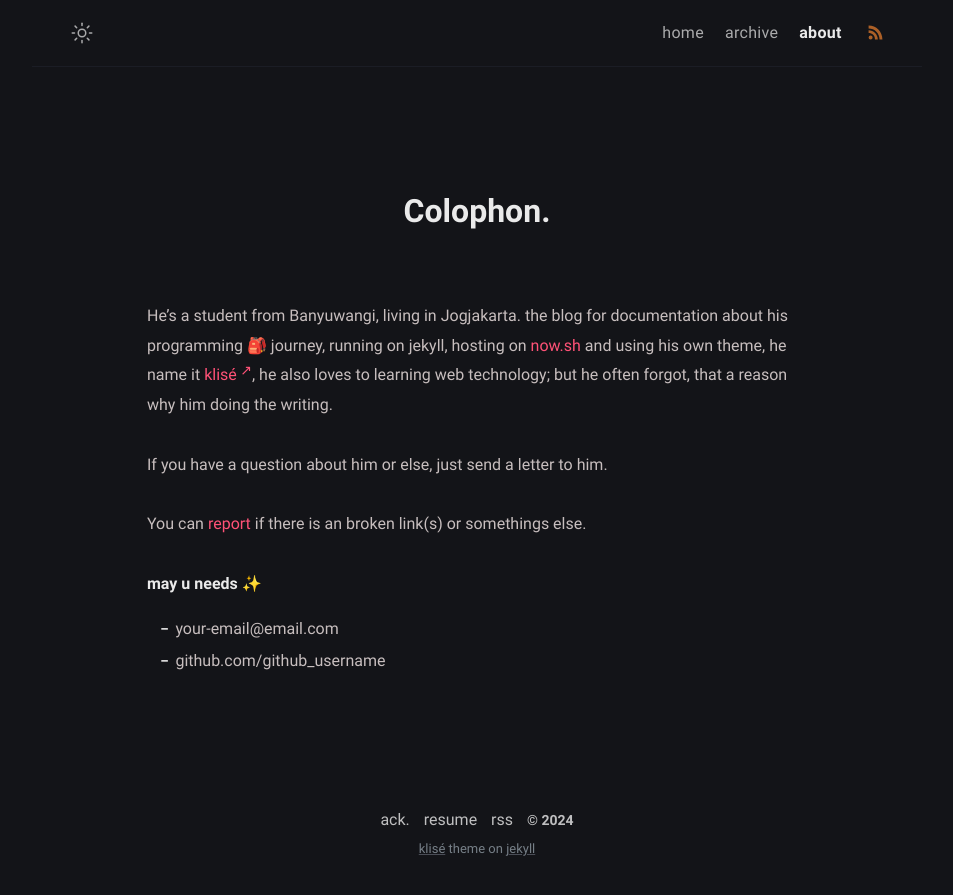
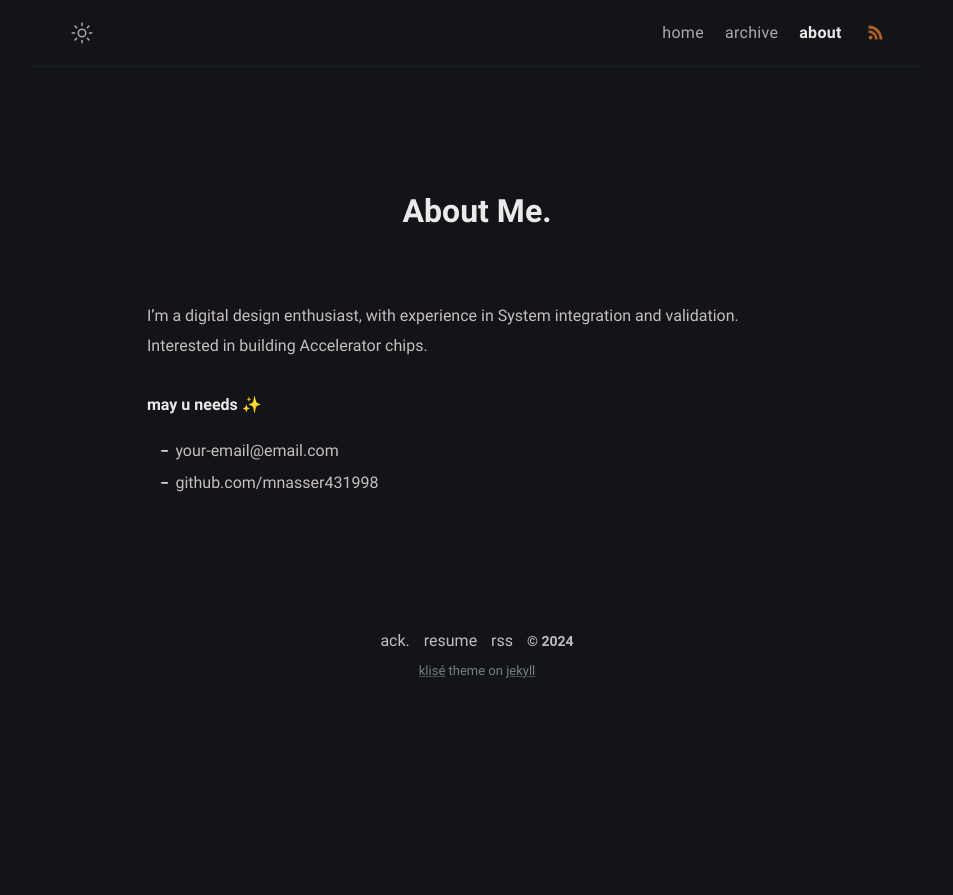
Before and after one commit to mnasser431998/mnasser431998.github.io, a Jekyll site: the page built from about.md, in a window 1280 px wide. Shown: the top 895 px of the page, without its empty margins (163-1116 px from the left). Built offline with Jekyll 4.4.1, drawn with Linux system fonts in a browser that asks for light colours.

Commit message:
Update site

```diff
--- a/_config.yml
+++ b/_config.yml
@@ -1,24 +1,22 @@
 # Site settings
-title: Klise Theme # site title
+title: Nasser's Website # site title
 description: >- # site description
-  He's writing in Bahasa about web technology and experience as a journal
-  for documentation things that he learned, meet him <a href="https://github.com/piharpi" target="_blank" rel="noopener">@github</a>.
+  Personal blog, writes about Digital Design, SoC, FPGAs and embedded system.
 lang: en-US # default lang
-timezone: Asia/Jakarta # set your timezone
+timezone: Africa/Cairo # set your timezone
 image: assets/img/ogp.png # This image used for Open Graph more info https://ogp.me/
-repo: https://github.com/piharpi/jekyll-klise # site repo [optional]
+repo: https://github.com/mnasser431998 # site repo [optional]
 mode: dark # default theme "dark" | "light"
 
 # Profile settings
 author:
-  name: Jekyll Klisé # author name
+  name: M Nasser# author name
   bio: >- # tell to the world
-    The minimalist Jekyll theme, light and dark mode support, for running a personal site and blog,
-    meet Klisé theme at <a href="https://github.com/piharpi/jekyll-klise" target="_blank" rel="noopener">@github</a>.
-  username: username # general username
-  github: github_username # github username
-  twitter: twitter_username # twitter username
-  facebook: facebook_username # facebook username
+    I'm digital design enthusiast, writes about Digital Design, SoC, FPGAs and embedded systems.
+  username: mnasser431998 # general username
+  github: mnasser431998 # github username
+  #twitter: twitter_username # twitter username
+  #facebook: facebook_username # facebook username
   email: your-email@email.com # email adress
   avatar: /assets/img/avatar.jpg # change with your own avatar
 
--- a/about.md
+++ b/about.md
@@ -1,16 +1,12 @@
 ---
-title: Colophon
+title: About Me
 permalink: /about/
 layout: page
-excerpt: Hello peeps, I'm student of computer science from Banyuwangi, living in Jogjakarta. This blog for documentation about my programming journey, running on jekyll, hosting on netlify and using my own simple theme.
+excerpt: Digital design and SoC enthusiast
 comments: false
 ---
 
-He's a student from Banyuwangi, living in Jogjakarta. the blog for documentation about his programming 🎒 journey, running on jekyll, hosting on [now.sh](http://now.sh) and using his own theme, he name it <a href="https://github.com/piharpi/jekyll-klise" target="_blank" rel="noopener">klisé</a>, he also loves to learning web technology; but he often forgot, that a reason why him doing the writing.
-
-If you have a question about him or else, just send a letter to him.
-
-You can [report](http://github.com/piharpi/jekyll-klise/issues/new) if there is an broken link(s) or somethings else.
+I'm a digital design enthusiast, with experience in System integration and validation. Interested in building Accelerator chips.
 
 **may u needs ✨**
 
```
